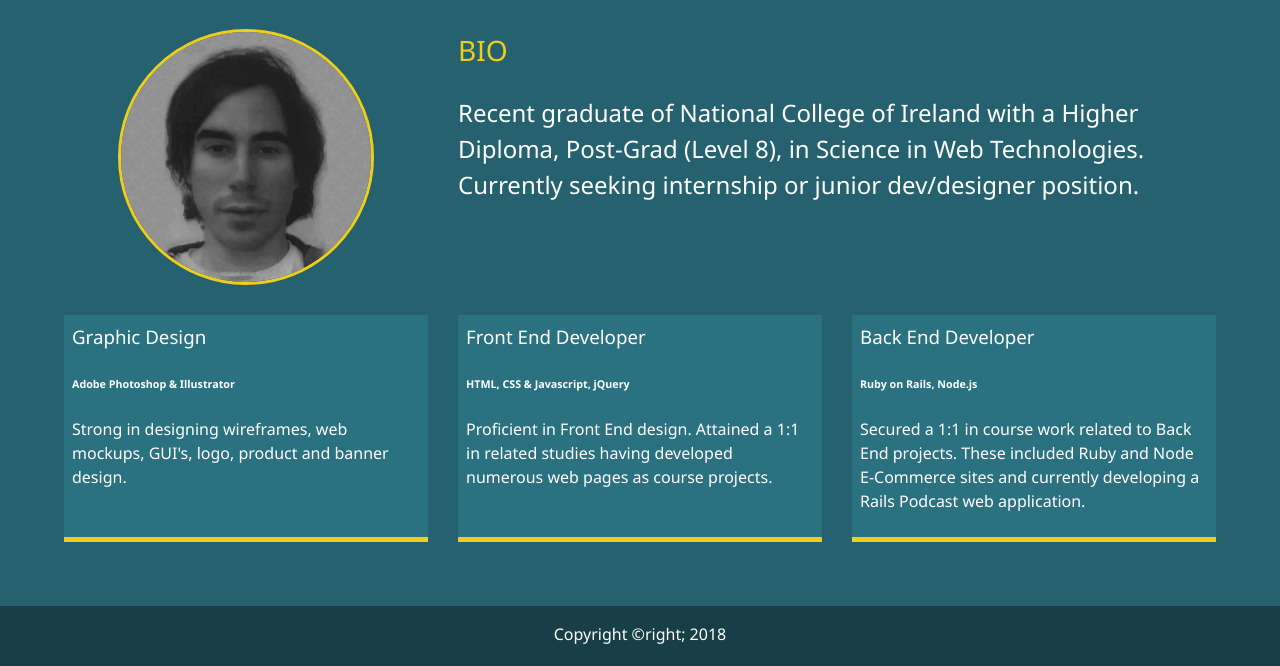
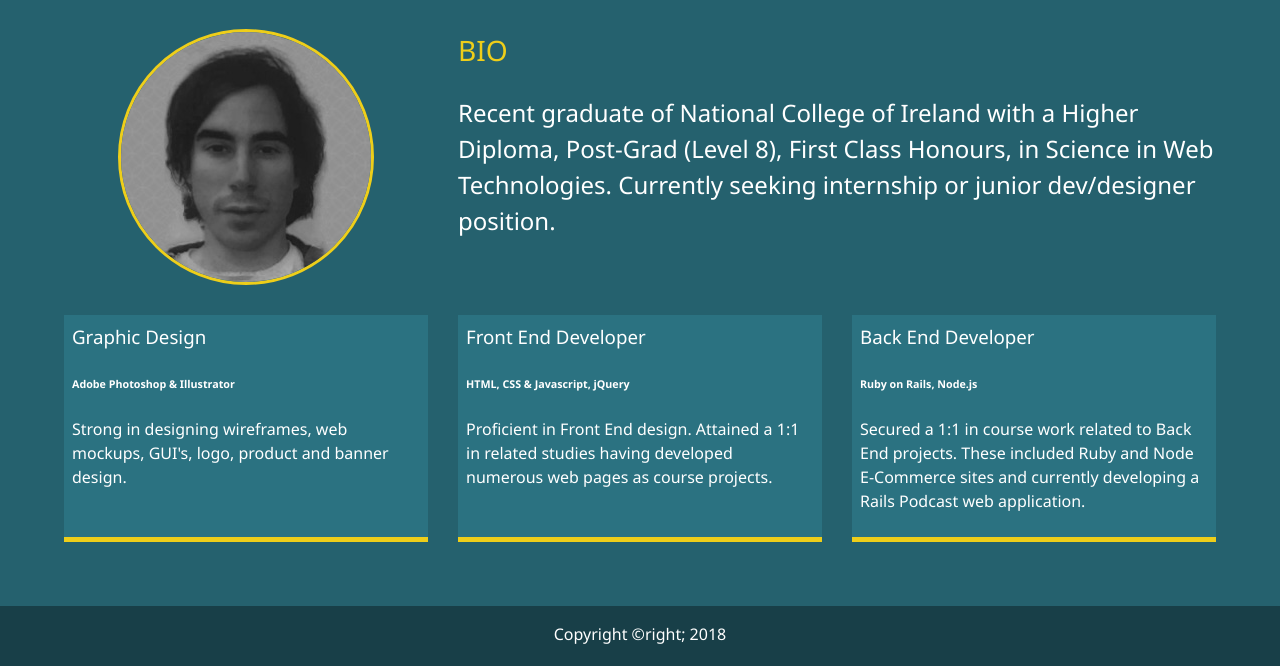
Before and after one commit to rossdalyNCI/Portfolio, a website: page dist/about.html in a window 1280 px wide. Shown: the part 253-919 px from the top of the page. Drawn offline with Linux system fonts and the light colour scheme.

Commit message:
about page - text added

```diff
--- a/dist/about.html
+++ b/dist/about.html
@@ -63,7 +63,7 @@
          <img src="img/portraitNew.jpg" alt="Ross Daly" class="bio-image">
          <div class="bio">
              <h3 class="text-secondary">BIO</h3>
-             <p>Recent graduate of National College of Ireland with a Higher Diploma, Post-Grad (Level 8), in Science in Web Technologies. Currently seeking internship or junior dev/designer position.</p>
+             <p>Recent graduate of National College of Ireland with a Higher Diploma, Post-Grad (Level 8), First Class Honours, in Science in Web Technologies. Currently seeking internship or junior dev/designer position.</p>
          </div>
 
          <div class="job job-1">
```
